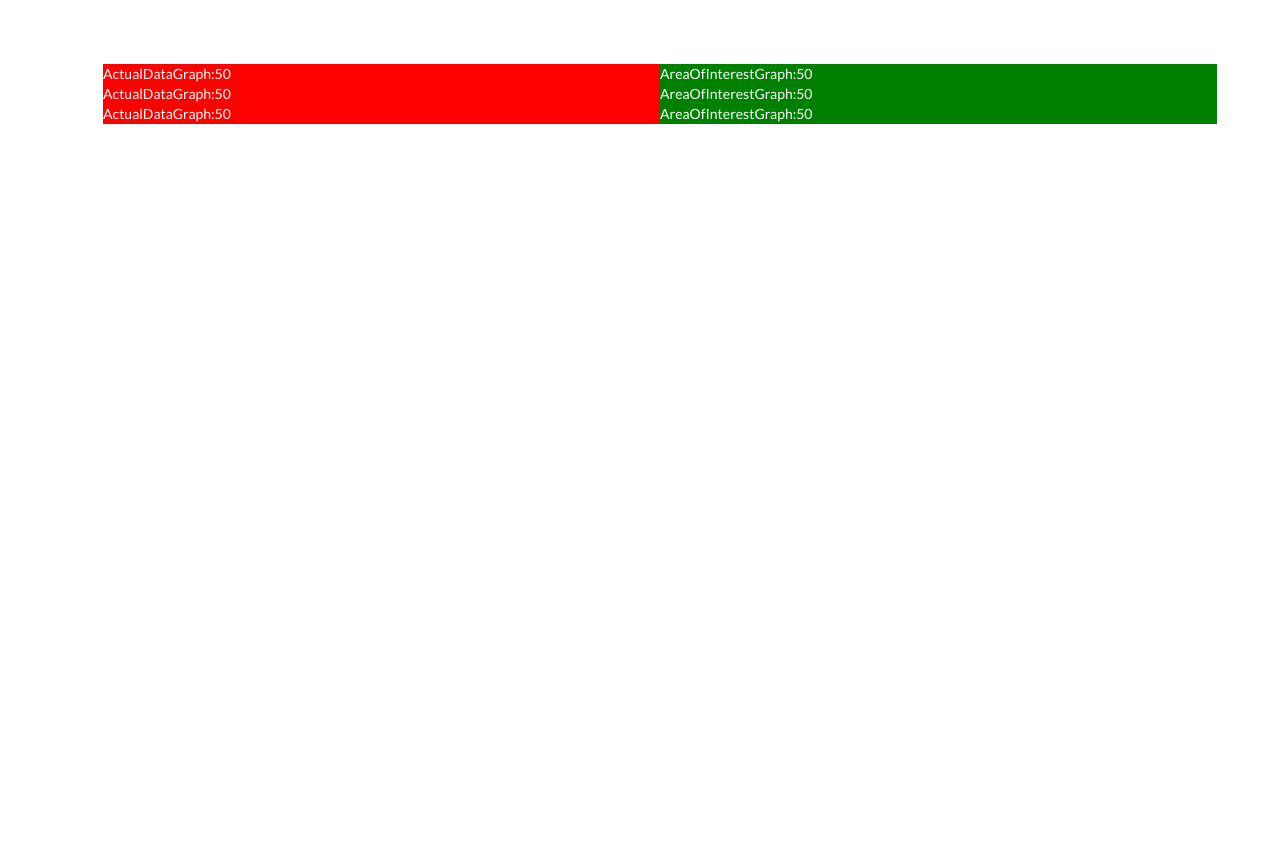
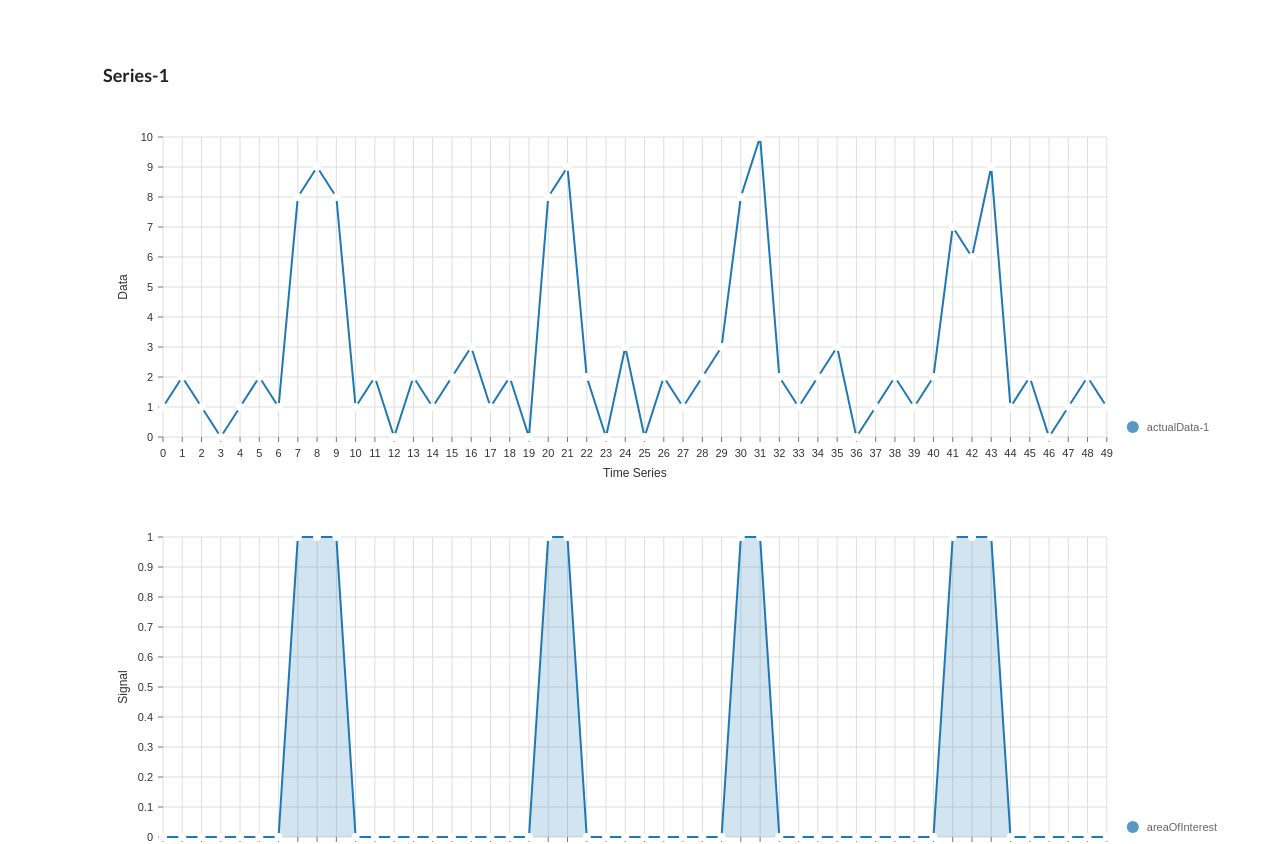
Before and after one commit to wonder13662/labforward-coding-challenge, a React (Create React App) app: page / in a window 1280 px wide. Shown: the top 844 px of the page. Built offline with nearby package versions, Linux system fonts and the light colour scheme.

Commit message:
Add graph

```diff
--- a/package.json
+++ b/package.json
@@ -4,6 +4,7 @@
   "private": true,
   "dependencies": {
     "@babel/polyfill": "^7.6.0",
+    "@nivo/line": "^0.59.3",
     "core-js": "^3.3.4",
     "raf": "^3.4.1",
     "react": "^16.11.0",
--- a/src/components/actual-data-graph/index.js
+++ /dev/null
@@ -1,11 +0,0 @@
-import React from "react";
-import "../../css/actual-data-graph.css";
-
-class ActualDataGraph extends React.Component {
-  render() {
-    const { actualData } = this.props;
-    return <div>ActualDataGraph:{actualData.length}</div>;
-  }
-}
-
-export default ActualDataGraph;
--- a/src/components/area-of-interest-graph/index.js
+++ /dev/null
@@ -1,12 +0,0 @@
-import React from "react";
-import "../../css/area-of-interest-graph.css";
-
-class AreaOfInterestGraph extends React.Component {
-  render() {
-    const { areaOfInterest } = this.props;
-
-    return <div>AreaOfInterestGraph:{areaOfInterest.length}</div>;
-  }
-}
-
-export default AreaOfInterestGraph;
--- a/src/components/series-data-list/SeriesDataListItem.js
+++ b/src/components/series-data-list/SeriesDataListItem.js
@@ -1,25 +1,105 @@
 import React from "react";
-import ActualDataGraph from "../actual-data-graph";
-import AreaOfInterestGraph from "../area-of-interest-graph";
+import { ResponsiveLine } from "@nivo/line";
 
 class SeriesDataListItem extends React.Component {
+  getLineChart({
+    data,
+    enableArea = false,
+    legendAxisLeft,
+    legendAxisBottom,
+    color
+  }) {
+    return (
+      <ResponsiveLine
+        data={data}
+        margin={{ top: 50, right: 110, bottom: 50, left: 60 }}
+        xScale={{ type: "point" }}
+        yScale={{ type: "linear", stacked: true, min: "auto", max: "auto" }}
+        axisTop={null}
+        axisRight={null}
+        axisBottom={{
+          orient: "bottom",
+          tickSize: 5,
+          tickPadding: 5,
+          tickRotation: 0,
+          legend: legendAxisBottom,
+          legendOffset: 36,
+          legendPosition: "middle"
+        }}
+        axisLeft={{
+          orient: "left",
+          tickSize: 5,
+          tickPadding: 5,
+          tickRotation: 0,
+          legend: legendAxisLeft,
+          legendOffset: -40,
+          legendPosition: "middle"
+        }}
+        colors={[color]}
+        borderColor={{ from: "color" }}
+        enableArea={enableArea}
+        animate={false}
+        pointSize={8}
+        pointColor="#ffffff"
+        pointBorderWidth={2}
+        pointBorderColor={{ from: "serieColor" }}
+        pointLabel="y"
+        pointLabelYOffset={-12}
+        useMesh={true}
+        legends={[
+          {
+            anchor: "bottom-right",
+            direction: "column",
+            justify: false,
+            translateX: 100,
+            translateY: 0,
+            itemsSpacing: 0,
+            itemDirection: "left-to-right",
+            itemWidth: 80,
+            itemHeight: 20,
+            itemOpacity: 0.75,
+            symbolSize: 12,
+            symbolShape: "circle",
+            symbolBorderColor: "rgba(0, 0, 0, .5)",
+            effects: [
+              {
+                on: "hover",
+                style: {
+                  itemBackground: "rgba(0, 0, 0, .03)",
+                  itemOpacity: 1
+                }
+              }
+            ]
+          }
+        ]}
+      />
+    );
+  }
+
   render() {
-    const { actualData, areaOfInterest } = this.props;
+    const {
+      data,
+      name,
+      color,
+      enableArea,
+      legendAxisLeft,
+      legendAxisBottom
+    } = this.props;
 
-    return (
-      <li>
-        <div className="item-box">
-          <div className="item-box--actual-data-graph">
-            <ActualDataGraph actualData={actualData}></ActualDataGraph>
-          </div>
-          <div className="item-box--area-of-intereset-graph">
-            <AreaOfInterestGraph
-              areaOfInterest={areaOfInterest}
-            ></AreaOfInterestGraph>
-          </div>
-        </div>
-      </li>
-    );
+    const graphData = {
+      id: name,
+      data: data.map((value, idx) => ({ x: `${idx}`, y: `${value}` }))
+    };
+
+    const lineChart = this.getLineChart({
+      data: [graphData],
+      enableArea,
+      legendAxisLeft,
+      legendAxisBottom,
+      color
+    });
+
+    return <li className="item-box">{lineChart}</li>;
   }
 }
 
--- a/src/components/series-data-list/index.js
+++ b/src/components/series-data-list/index.js
@@ -1,20 +1,51 @@
 import React from "react";
 import SeriesDataListItem from "./SeriesDataListItem";
 import "../../css/serice-data-set.css";
+
+const COLORS = ["#1f78b4", "#e31a1c", "#f1e15b"];
 
 class SeriesDataList extends React.Component {
   render() {
     const { actualDataList, areaOfInterestList } = this.props;
 
-    const listItems = actualDataList.map((actualData, idx) => {
-      return (
+    const listItems = [];
+    for (let i = 0; i < actualDataList.length; i++) {
+      listItems.push(
+        <li>
+          <h3>{`Series-${i + 1}`}</h3>
+        </li>
+      );
+
+      const actualData = actualDataList[i];
+      let key = `actualData-${i + 1}`;
+      listItems.push(
         <SeriesDataListItem
-          key={idx}
-          actualData={actualData}
-          areaOfInterest={areaOfInterestList[idx]}
+          key={key}
+          color={COLORS[i]}
+          name={key}
+          data={actualData}
+          enableArea={false}
+          legendAxisLeft={"Data"}
+          legendAxisBottom={"Time Series"}
         />
       );
-    });
+
+      const areaOfInterest = areaOfInterestList[i];
+      key = `areaOfInterest-${i + 1}`;
+      listItems.push(
+        <SeriesDataListItem
+          key={key}
+          color={COLORS[i]}
+          name={key}
+          data={areaOfInterest}
+          enableArea={true}
+          legendAxisLeft={"Signal"}
+          legendAxisBottom={"Time Series"}
+        />
+      );
+    }
+
+    console.log("listItems.length:", listItems.length);
 
     return (
       <div className="series-data-list-box">
--- a/src/css/serice-data-set.css
+++ b/src/css/serice-data-set.css
@@ -17,16 +17,5 @@
 }
 
 .item-box {
-  display: flex;
+  height: 400px;
 }
-.item-box > .item-box--actual-data-graph {
-  flex: 1;
-  color: white;
-  background-color: red;
-}
-
-.item-box > .item-box--area-of-intereset-graph {
-  flex: 1;
-  color: white;
-  background-color: green;
-}
```
Also changed, not shown: src/css/actual-data-graph.css (deleted), src/css/area-of-interest-graph.css (deleted), 1 other file (tests, documents, lock files or other folders).
